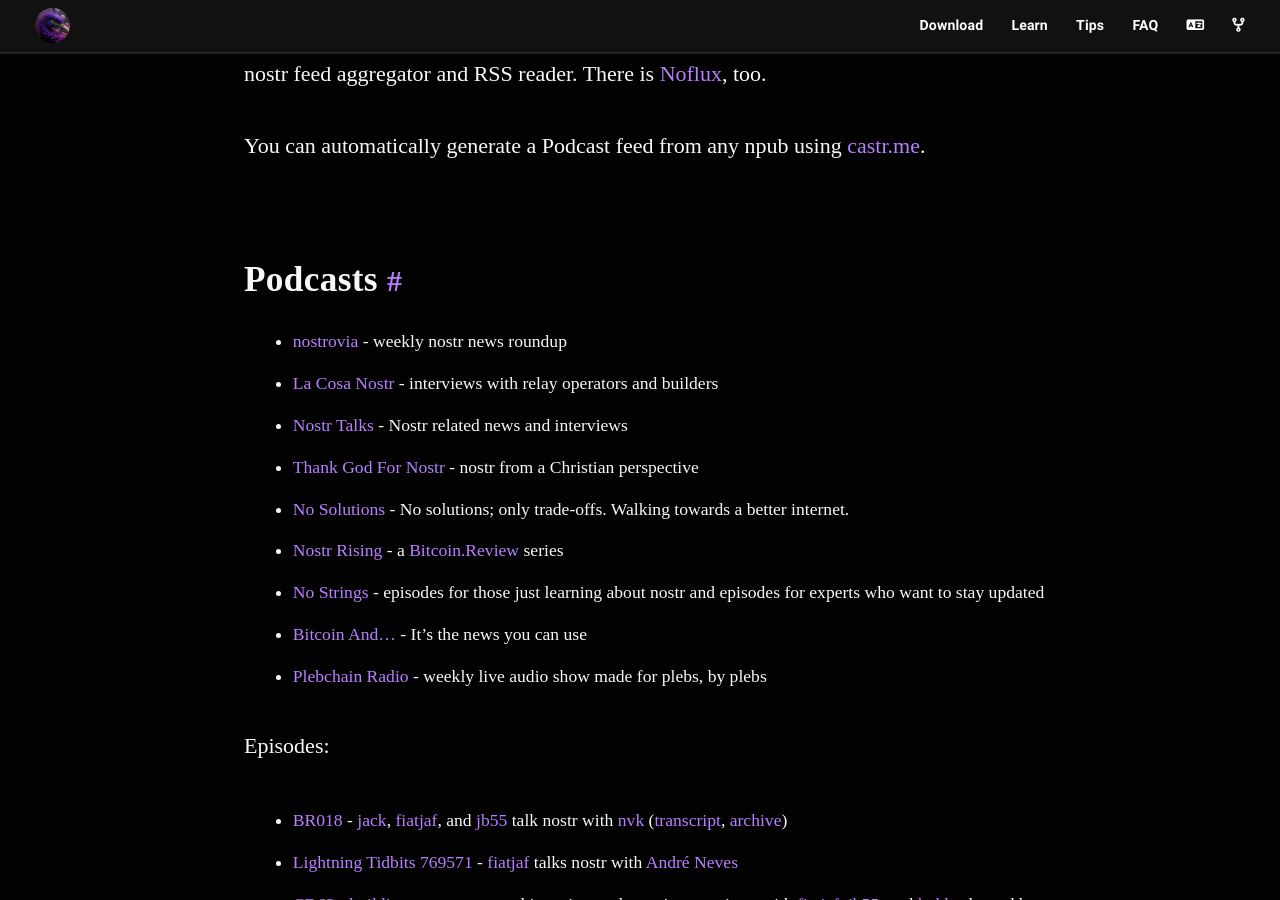
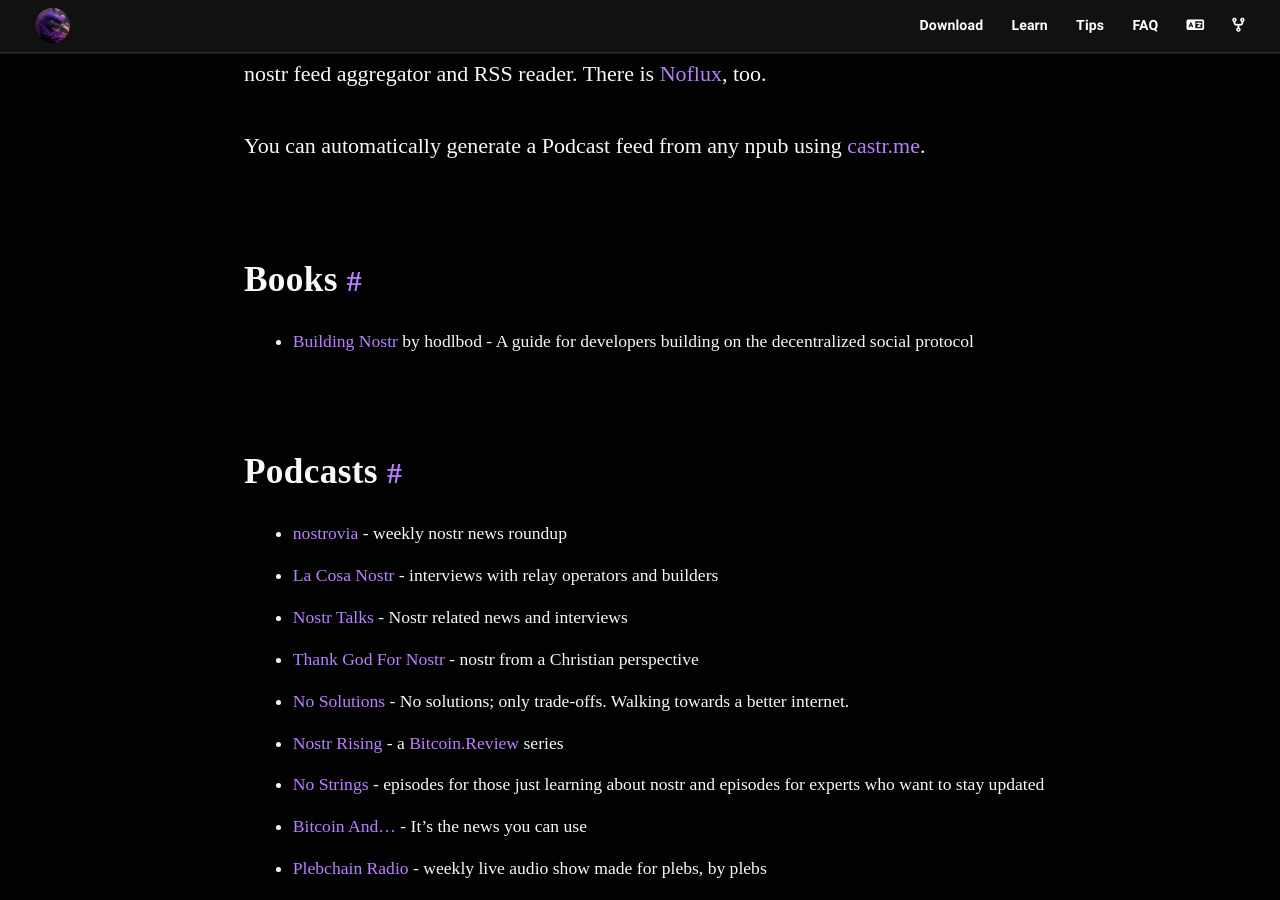
Before and after one commit to nostr-resources/nostr-resources.github.io, a Jekyll site: the page built from index.md, in a window 1280 px wide and 900 px high, scrolled down 16494 px. Built offline with Jekyll 4.4.1, drawn with Linux system fonts in a browser that asks for light colours; some web fonts are replaced.

Commit message:
feat: add Books section with Building Nostr guide

```diff
--- a/index.md
+++ b/index.md
@@ -464,6 +464,10 @@ There is [Noflux](https://github.com/fiatjaf/noflux), too.
 
 You can automatically generate a Podcast feed from any npub using [castr.me](http://castr.me/).
 
+## Books
+
+- [Building Nostr](https://building-nostr.coracle.social/) by hodlbod - A guide for developers building on the decentralized social protocol
+
 ## Podcasts
 
 - [nostrovia](https://nostrovia.org/) - weekly nostr news roundup
```
